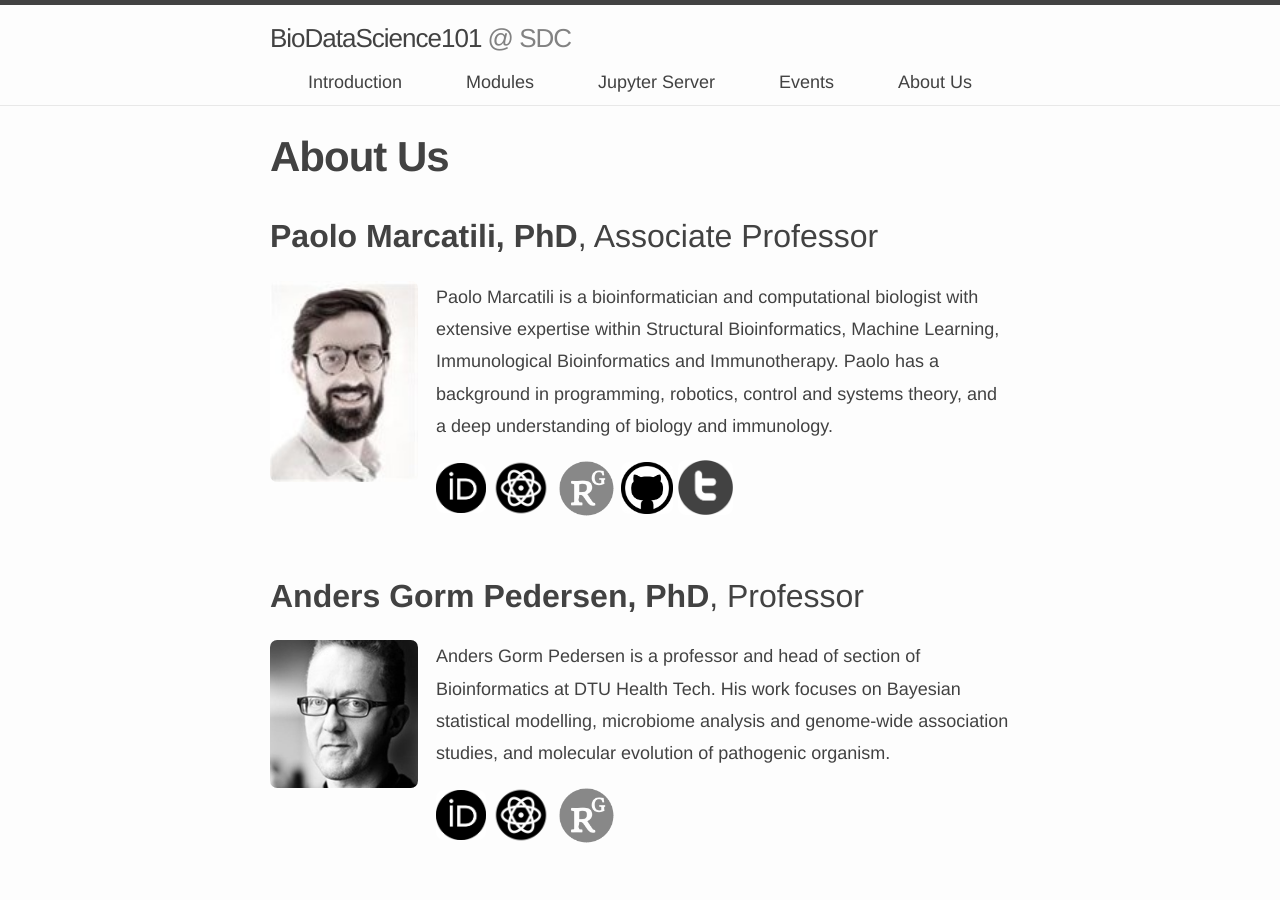
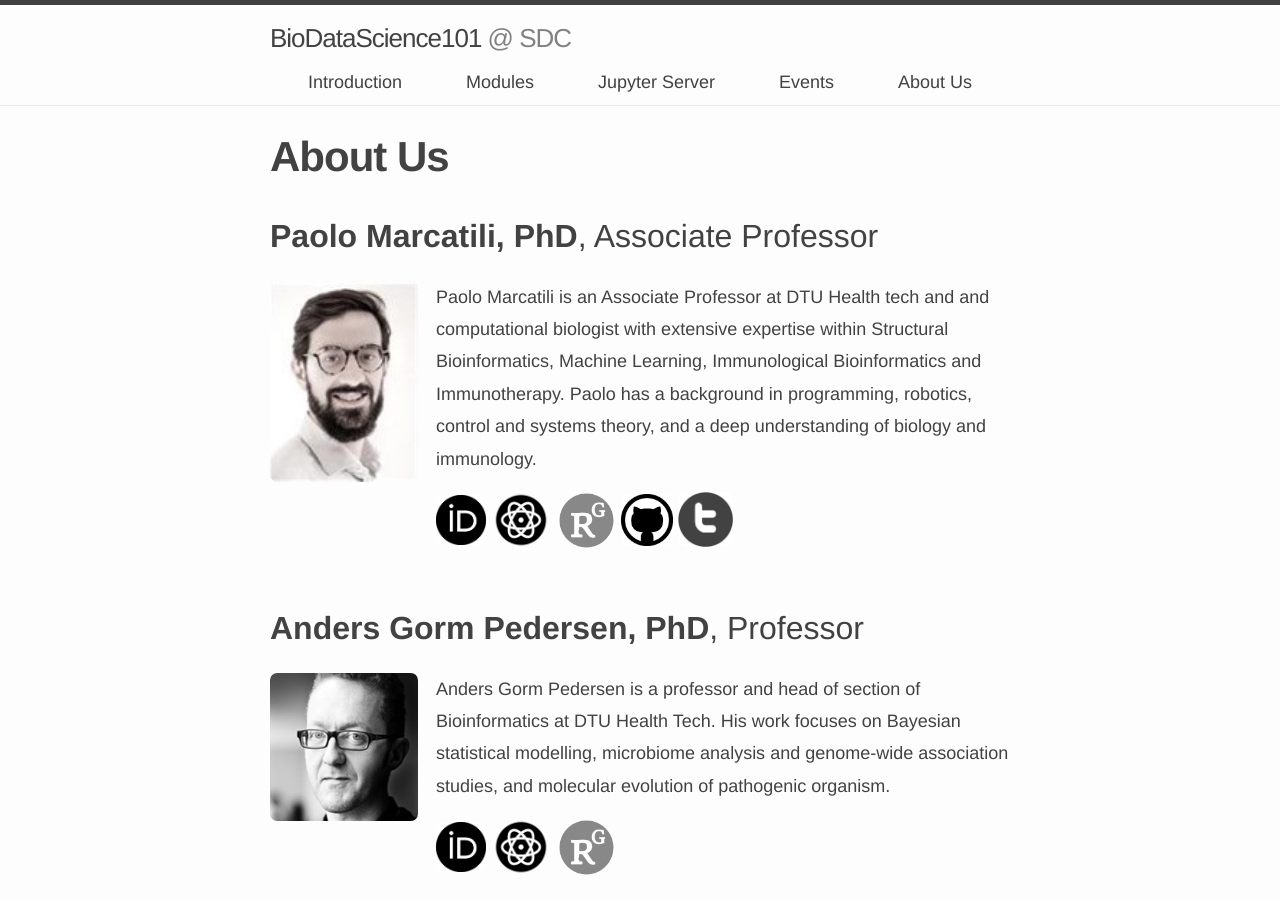
Before and after one commit to biodatascience101/BioDataScience101.github.io, a Jekyll site: the page built from _pages/about/index.md, in a window 1280 px wide and 900 px high. Built offline with Jekyll 4.4.1, drawn with Linux system fonts in a browser that asks for light colours; nearby versions of some CDN libraries.

Commit message:
Update team.yml

```diff
--- a/_data/team.yml
+++ b/_data/team.yml
@@ -8,7 +8,7 @@
   github: https://github.com/marcatililab
   twitter: https://twitter.com/ai_mlab
   bio: >
-    Paolo Marcatili is a bioinformatician and computational biologist with extensive expertise
+    Paolo Marcatili is an Associate Professor at DTU Health tech and and computational biologist with extensive expertise
     within Structural Bioinformatics, Machine Learning, Immunological Bioinformatics and Immunotherapy.
     Paolo has a background in programming, robotics, control and systems theory,
     and a deep understanding of biology and immunology.
```
